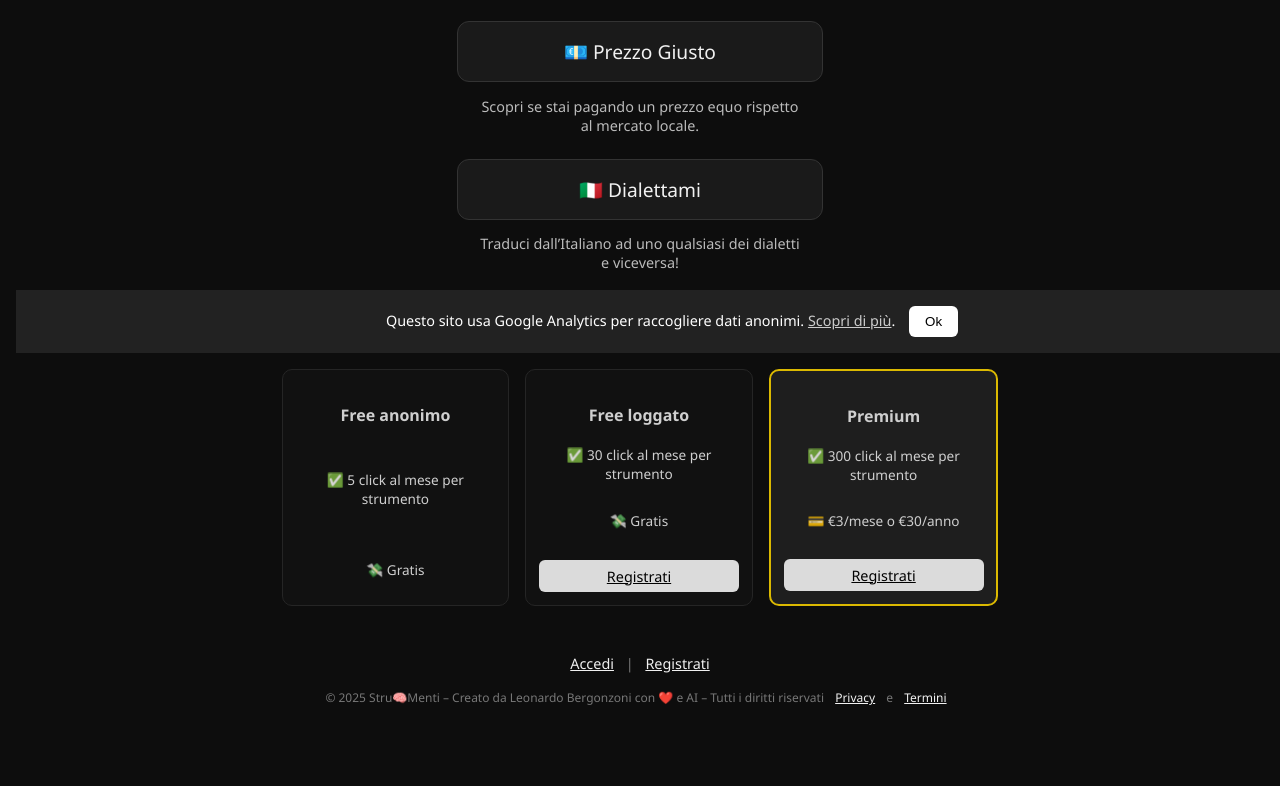
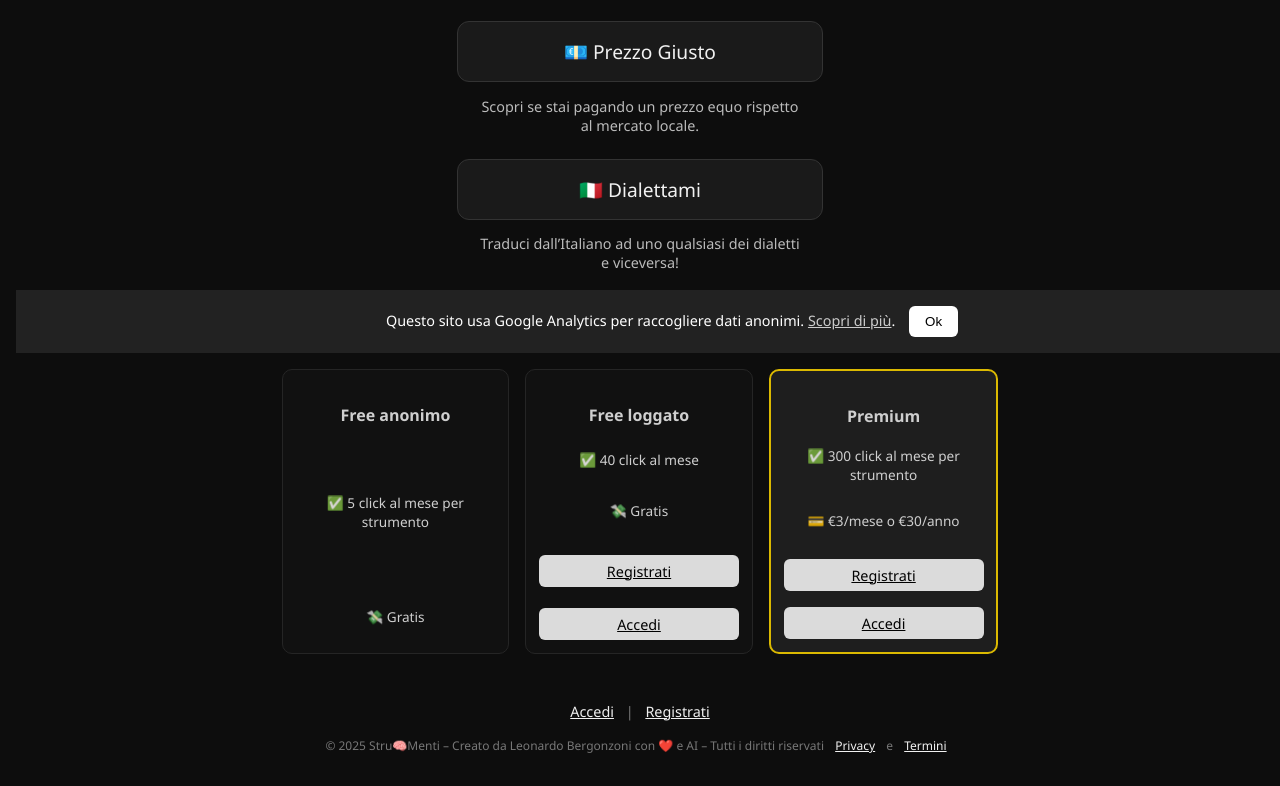
Before and after one commit to LeoBergonzoni/stru-menti-app, a website with bundled scripts: page index.html in a window 1280 px wide. Shown: the part 447-1233 px from the top of the page. Before the commit the page ends 1185 px from the top, so only its background shows below. Built offline with nearby package versions, Linux system fonts and the light colour scheme; no server answers.

Commit message:
Modifica hompage con tasto accedi

```diff
--- a/index.html
+++ b/index.html
@@ -76,15 +76,17 @@
       </div>
       <div class="plan-box">
         <h4>Free loggato</h4>
-        <p>✅ 30 click al mese per strumento</p>
+        <p>✅ 40 click al mese</p>
         <p>💸 Gratis</p>
         <a class="btn-small" href="signup.html">Registrati</a>
+        <a class="btn-small" href="login.html">Accedi</a>
       </div>
       <div class="plan-box premium">
         <h4>Premium</h4>
         <p>✅ 300 click al mese per strumento</p>
         <p>💳 €3/mese o €30/anno</p>
         <a class="btn-small" href="signup.html">Registrati</a>
+        <a class="btn-small" href="login.html">Accedi</a>
       </div>
     </div>
   </section>
```
